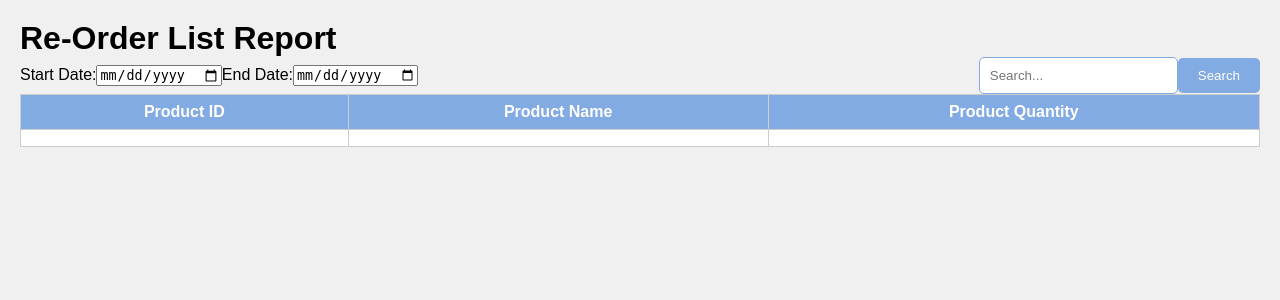
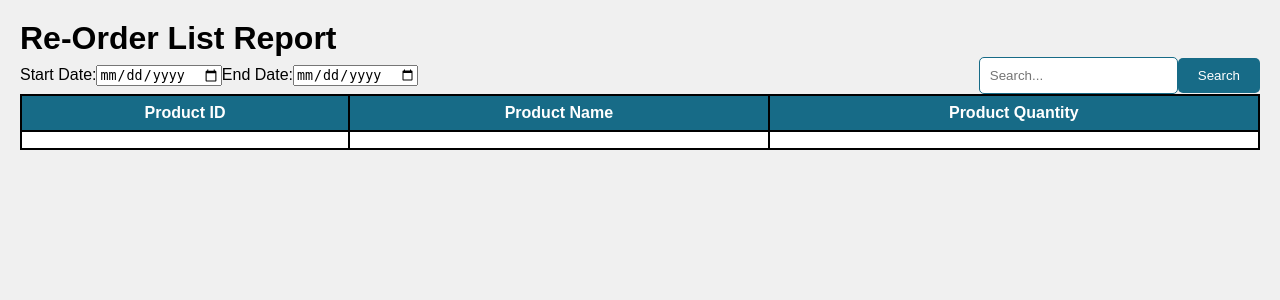
Before and after one commit to ViverIT1/WebBasedPOS, a PHP site: page /reodrlistreport.html in a window 1280 px wide. Shown: the top 300 px of the page. Run offline with PHP 8.4, Linux system fonts and the light colour scheme; lists and menus that the app fills with data are empty.

Commit message:
change the color design of re-order list

```diff
--- a/reodrlistreport.css
+++ b/reodrlistreport.css
@@ -14,7 +14,7 @@ body, h1, button {
   .header {
     display: flex;
     text-align: left;
-    color: #333;
+    color: black;
     margin-bottom: 20px;
   }
 
@@ -26,14 +26,15 @@ body, h1, button {
 
     .content-table th,
     .content-table td {
-      border: 1px solid #ccc;
+      border: 2px solid black;
       padding: 8px;
       text-align: center;
     }
 
     .content-table th {
-      background-color: #82AAE3;
+      background-color: #176B87;
       color: white;
+      border: 2px solid black;
     }
 
     .content-table tr:nth-child(even) {
@@ -55,14 +56,14 @@ body, h1, button {
   /* Style for the search input */
   .search-form input[type="search"] {
       padding: 10px;
-      border: 1px solid #82AAE3;
+      border: 1px solid #176B87;
       border-radius: 5px;
   }
 
   /* Style for the search button */
   .search-form button[type="submit"] {
       padding: 10px 20px;
-      background-color: #82AAE3;
+      background-color: #176B87;
       color: white;
       border: none;
       border-radius: 5px;
@@ -70,5 +71,5 @@ body, h1, button {
   }
 
   .search-form button[type="submit"]:hover {
-      background-color: #91D8E4;
+      background-color: #64CCC5;
   }
```
